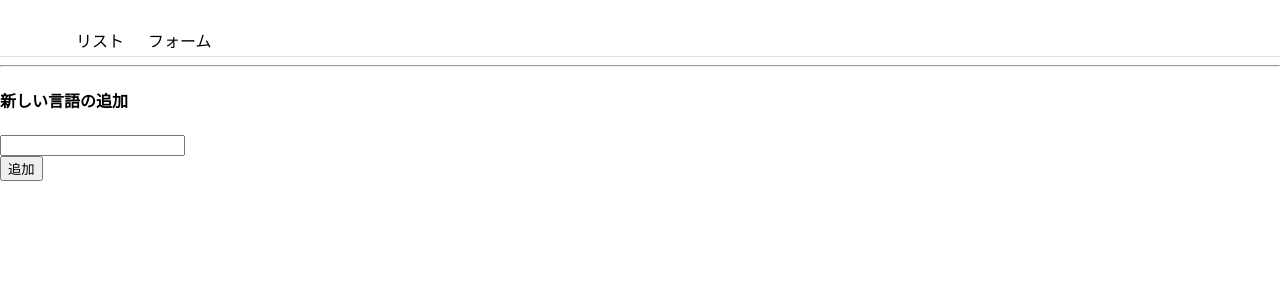
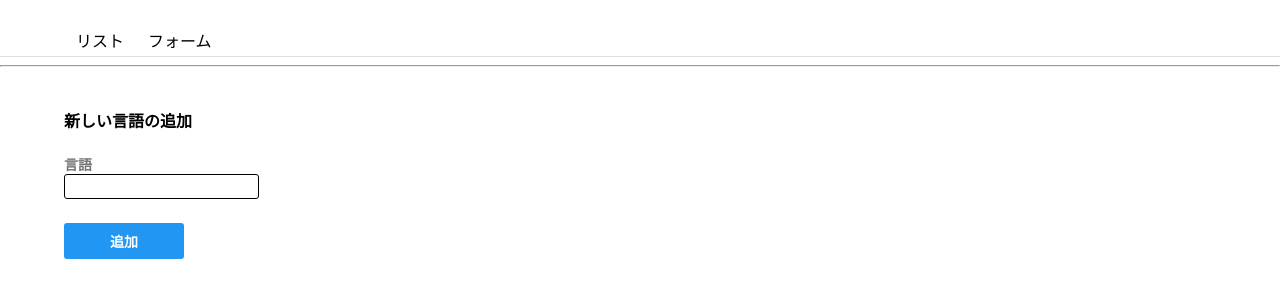
Before and after one commit to yuki-o0413/ReactPrc, a React (Create React App) app: page / in a window 1280 px wide. Both pictures are taken after a click on the item "フォーム". Shown: the top 300 px of the page. Built offline with nearby package versions, Linux system fonts and the light colour scheme.

Commit message:
styled form and list

```diff
--- a/src/Form.js
+++ b/src/Form.js
@@ -1,4 +1,27 @@
 import { useState } from 'react';
+import styled from 'styled-components';
+import { Button } from "./components/button";
+
+const Container = styled.div`
+  padding: 12px 64px;
+`
+const Label = styled.label`
+  display: flex;
+  color: #757575;
+  font-size: 14px;
+  font-weight: bold;
+`
+const Input = styled.input`
+  border-radius: 3px;
+  padding: 4px 8px;
+  border: 1px solid black;
+`
+const ButtonContainer = styled.div`
+  margin-top: 24px;
+`
+const FormButton = styled(Button)`
+  width: 120px;
+`
 
 export const Form = ({onAddLang}) => {
   const [text, setText] = useState('');
@@ -8,16 +31,17 @@
     onAddLang(text);
   }
   return (
-    <div>
+    <Container>
       <h4>新しい言語の追加</h4>
       <form onSubmit={submitForm}>
         <div>
-          <input type="text" value={text} onChange={(e) => setText(e.target.value)} />
+          <Label>言語</Label>
+          <Input type="text" value={text} onChange={(e) => setText(e.target.value)} />
         </div>
-        <div>
-          <button>追加</button>
-        </div>
+        <ButtonContainer>
+          <FormButton>追加</FormButton>
+        </ButtonContainer>
       </form>
-    </div>
+    </Container>
   )
 }
--- a/src/List.js
+++ b/src/List.js
@@ -1,12 +1,23 @@
+import styled from 'styled-components';
+
+const Component = styled.div`
+  padding: 12px 64px;
+`
+const ListItem = styled.div`
+  padding: 8px 16px;
+  &:nth-child(n+2) {
+    border-top: 1px solid #D9DBDE;
+  }
+`
 export const List = ({langs}) => {
   // 渡されたlangsを利用するようにする
   return (
-    <div>
+    <Component>
       {
         langs.map((lang, index) => {
-          return <div key={index}>{ lang }</div>
+          return <ListItem key={index}>{ lang }</ListItem>
         })
       }
-    </div>
+    </Component>
   )
 };
--- /dev/null
+++ b/src/components/button.js
@@ -0,0 +1,13 @@
+import styled from 'styled-components';
+
+export const Button = styled.button`
+  border: none;
+  border-radius: 3px;
+  background-color: #2196F3;
+  padding: 8px 16px;
+  min-width: 100px;
+  font-size: 14px;
+  font-weight: bold;
+  color: white;
+  cursor: pointer;
+`
```
Also changed, not shown: 1 other file (tests, documents, lock files or other folders).
